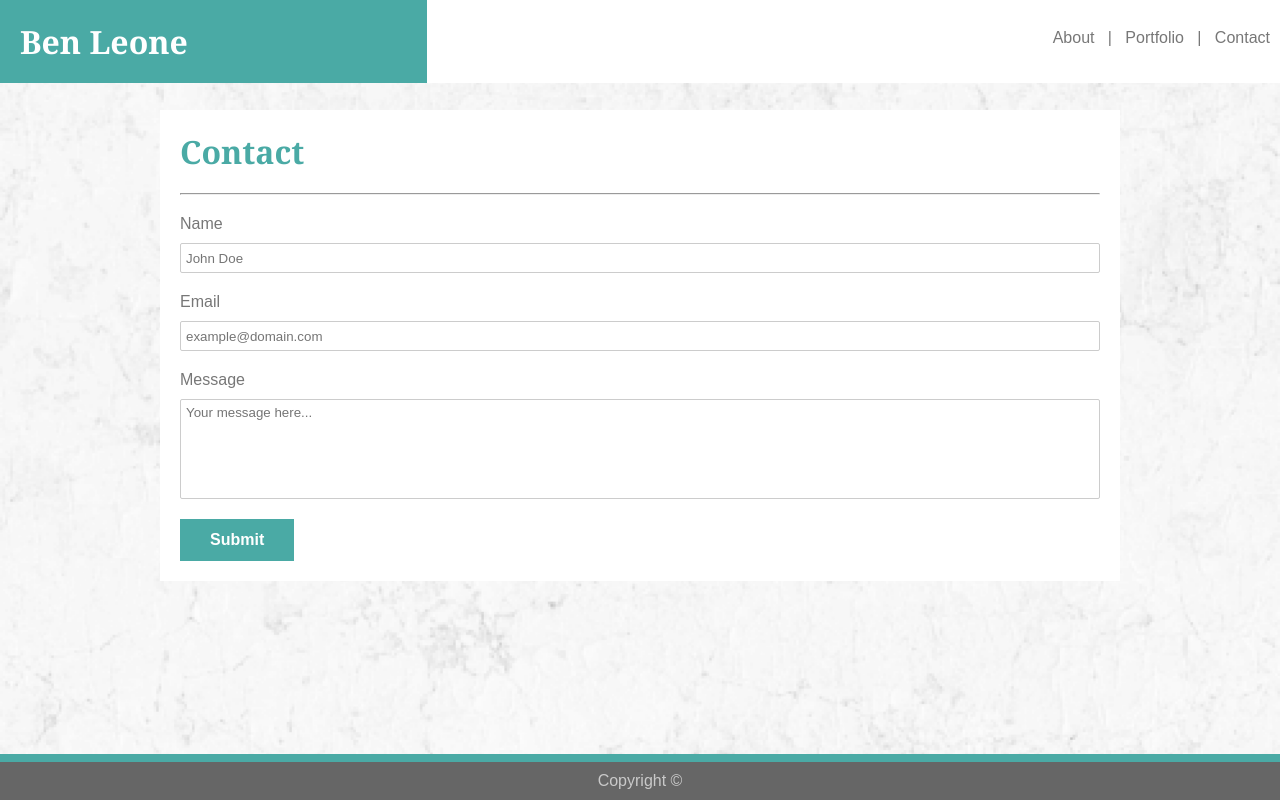
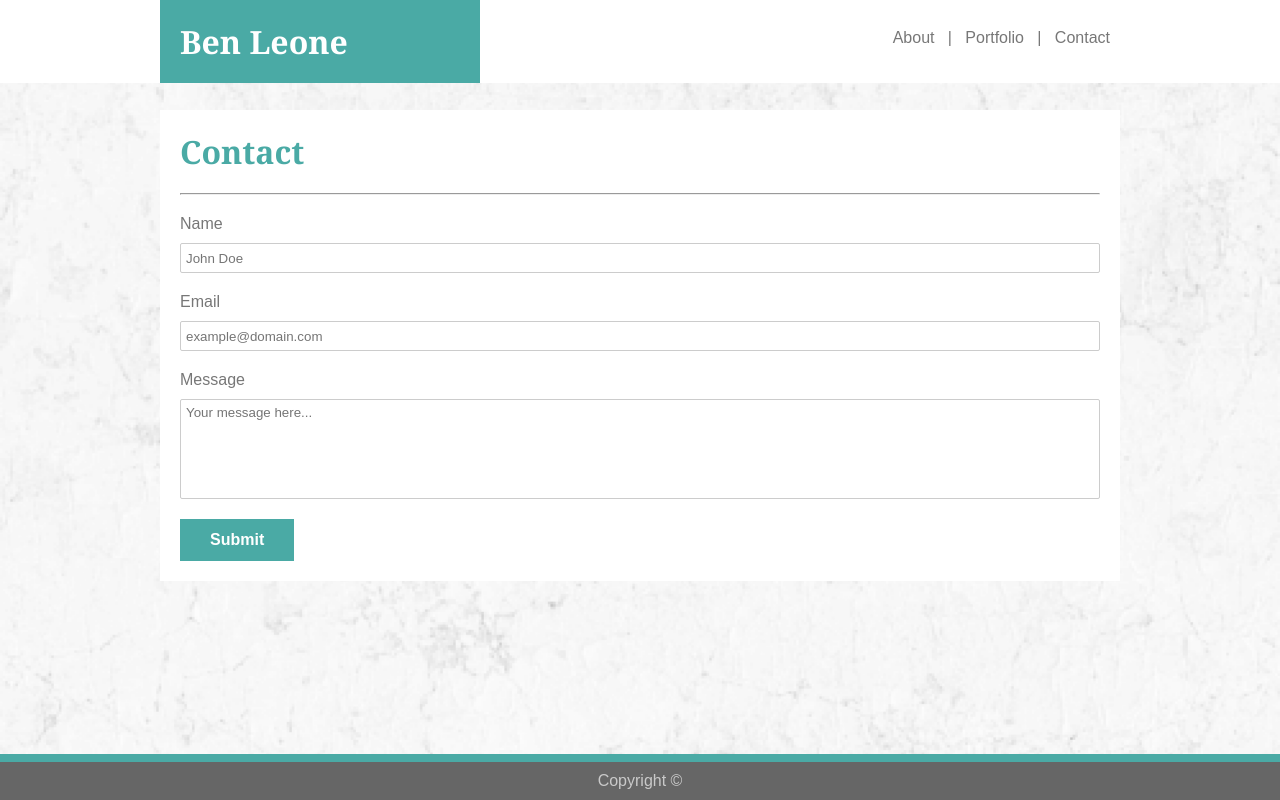
Before and after one commit to benleone90/Responsive-Portfolio, a plain HTML site: page contact.html in a window 1280 px wide. Drawn offline with Linux system fonts and the light colour scheme.

Commit message:
fixed errors w/ navbar sizing

```diff
--- a/contact.html
+++ b/contact.html
@@ -11,10 +11,11 @@
   </head>
   <body>
     <header>
-      <h1 class="col-4" id="name">
-        Ben Leone
-      </h1>
-      <div class="col-" id="link-list">
+      <div class="navbar">
+        <h1 class="col-4" id="name">
+          Ben Leone
+        </h1>
+        <div class="col-" id="link-list">
           <nav>
             <a href="./index.html">About</a>
             <span>&nbsp;&nbsp;|&nbsp;&nbsp;</span>
```
Also changed, not shown: portfolio.html (+5 -4 lines).
